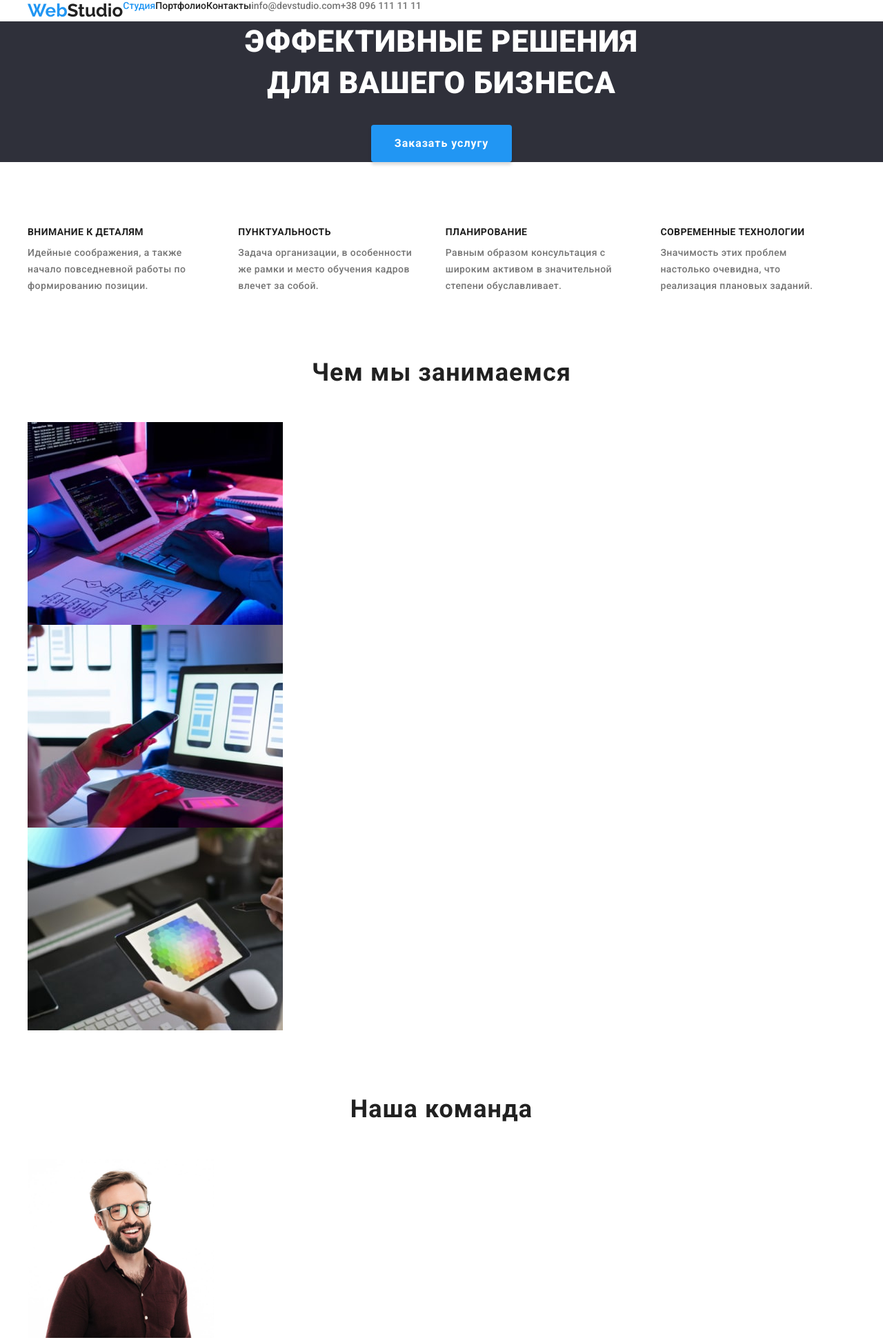
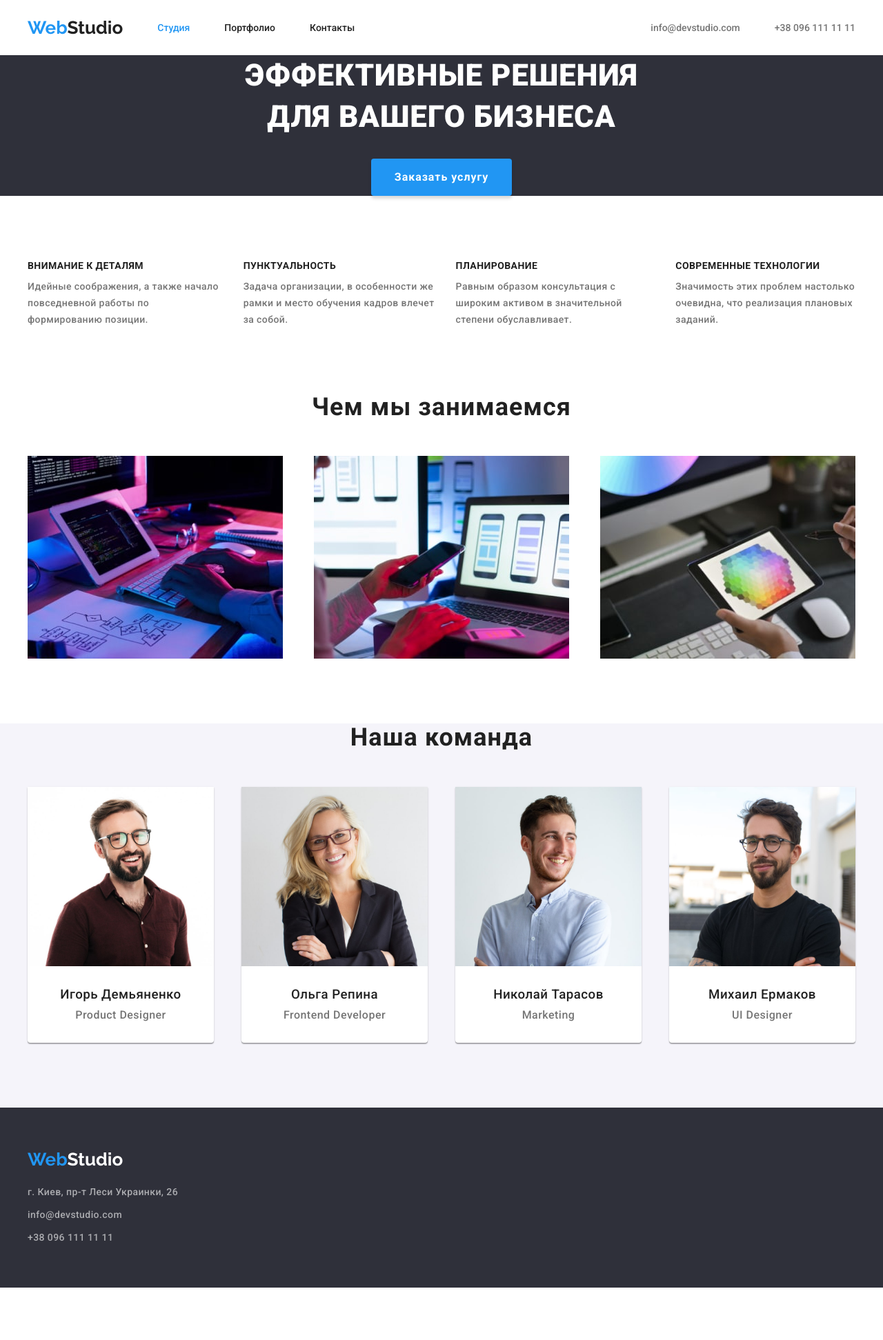
Before and after one commit to TulaidanOleh/goit-markup-hw-03, a plain HTML site: page index.html in a window 1280 px wide. Shown: the top 1943 px of the page at 69% size. After the commit the page ends 1867 px from the top, so only its background shows below. Drawn offline with nearby package versions, Linux system fonts and the light colour scheme.

Commit message:
Formatted the html document using flex

```diff
--- a/css/styles.css
+++ b/css/styles.css
@@ -4,6 +4,7 @@
   --color-taxt-basic: #757575;
   --color-taxt-header: #212121;
   --color-background: #2f303a;
+  --color-background-team: #f5f4fa;
   --color-footer-link: rgba(255, 255, 255, 0.6);
 }
 
@@ -62,6 +63,28 @@ img {
 .header {
   background-color: var(--color-basic);
 }
+.nav-flex {
+  display: flex;
+  align-items: center;
+}
+
+.header-flex {
+  display: flex;
+}
+
+.header-list {
+  display: flex;
+  margin-left: auto;
+}
+.nav-list,
+.logo-list {
+  margin-right: 50px;
+}
+
+.nav-list:last-child,
+.logo-list:last-child {
+  margin-right: 0;
+}
 
 .nav-link.curennt {
   color: var(--color-hover);
@@ -70,10 +93,14 @@ img {
 .header-link,
 .nav-link {
   font-weight: 500;
+
+  display: block;
+  padding-top: 32px;
+  padding-bottom: 32px;
 }
 
-.header-flex {
-  display: flex;
+.header-link:last-child {
+  margin-right: 0;
 }
 
 .nav-link {
@@ -89,6 +116,8 @@ img {
 }
 
 .logo {
+  margin-right: 50px;
+
   font-family: "Raleway", sans-serif;
   font-weight: 700;
   font-size: 26px;
@@ -132,7 +161,13 @@ img {
   display: flex;
   padding-top: 94px;
   padding-bottom: 94px;
-  justify-content: center;
+}
+
+.feature-list {
+  margin-right: 30px;
+}
+.feature-list:last-child {
+  margin-right: 0;
 }
 
 .feature-header {
@@ -144,14 +179,15 @@ img {
   letter-spacing: 0.03em;
 
   margin-bottom: 10px;
-  margin-right: 30px;
 }
 
 .feature-text {
   line-height: 1.71;
   color: var(--color-taxt-basic);
   letter-spacing: 0.03em;
-  margin-right: 30px;
+
+  /* max-width: 250px;
+  max-height: 75px; */
 }
 
 /*--------------SERVICES--------------------*/
@@ -168,8 +204,17 @@ img {
   margin-bottom: 50px;
 }
 
+.services-list {
+  /* збільшив маржен через те що при значенні 30px
+  залишався вільний простір в контейнері */
+  margin-right: auto;
+  margin-bottom: 94px;
+}
+.services-list:last-child {
+  margin-right: 0;
+}
 .services-ul {
-  padding-bottom: 94px;
+  display: flex;
 }
 /*--------------TEAM--------------------*/
 
@@ -177,9 +222,28 @@ img {
   font-size: 16px;
   line-height: 1.18;
   letter-spacing: 0.03em;
+
+  background-color: var(--color-background-team);
 }
 .team-img {
   margin-bottom: 30px;
+}
+
+.team-ul {
+  display: flex;
+}
+
+.team-list {
+  margin-right: auto;
+  margin-bottom: 94px;
+  background-color: var(--color-basic);
+  box-shadow: 0px 1px 3px rgba(0, 0, 0, 0.12), 0px 1px 1px rgba(0, 0, 0, 0.14),
+    0px 2px 1px rgba(0, 0, 0, 0.2);
+  border-radius: 0px 0px 4px 4px;
+}
+
+.team-list:last-child {
+  margin-right: 0;
 }
 
 .team-name {
@@ -192,11 +256,18 @@ img {
 .team-position {
   text-align: center;
   color: var(--color-taxt-basic);
+  margin-bottom: 30px;
 }
 
 /*--------------FOOTER--------------------*/
 .footer {
   background-color: var(--color-background);
+}
+
+.logo-footer {
+  display: block;
+  padding-bottom: 20px;
+  padding-top: 60px;
 }
 
 .logo-white {
@@ -218,8 +289,13 @@ img {
 
 .footer-link {
   color: var(--color-footer-link);
+  display: block;
+  padding-bottom: 9px;
 }
 
+.footer-list:last-child {
+  padding-bottom: 51px;
+}
 /*--------------PORTFOLIO--------------------*/
 
 .portfolio-filter-btn {
--- a/index.html
+++ b/index.html
@@ -23,11 +23,11 @@
   <body>
     <header class="header">
       <div class="container header-flex">
-        <nav class="header-flex">
+        <nav class="nav-flex">
           <a class="logo link" href="./">
             Web<span class="logo-black">Studio</span>
           </a>
-          <ul class="header-list header-flex">
+          <ul class="header-list">
             <li class="nav-list list">
               <a class="nav-link link curennt" href="./">Студия</a>
             </li>
@@ -40,7 +40,7 @@
           </ul>
         </nav>
 
-        <ul class="header-list header-flex">
+        <ul class="header-list">
           <li class="logo-list list">
             <a class="header-link link" href="mailto:info@devstudio.com"
               >info@devstudio.com</a
@@ -189,14 +189,14 @@
 
     <footer class="footer">
       <div class="container">
-        <a class="logo link" href="./"
+        <a class="logo link logo-footer" href="./"
           >Web<span class="logo-white">Studio</span></a
         >
         <address class="footer-address">
           <ul>
             <li class="footer-list list">
               <a
-                class="footer-address link"
+                class="footer-link link"
                 href="https://goo.gl/maps/y1NagYW3fsQUz94v9"
                 target="_blank"
                 rel="noopener noreferrer"
```
Also changed, not shown: portfolio.html (+10 -8 lines).
